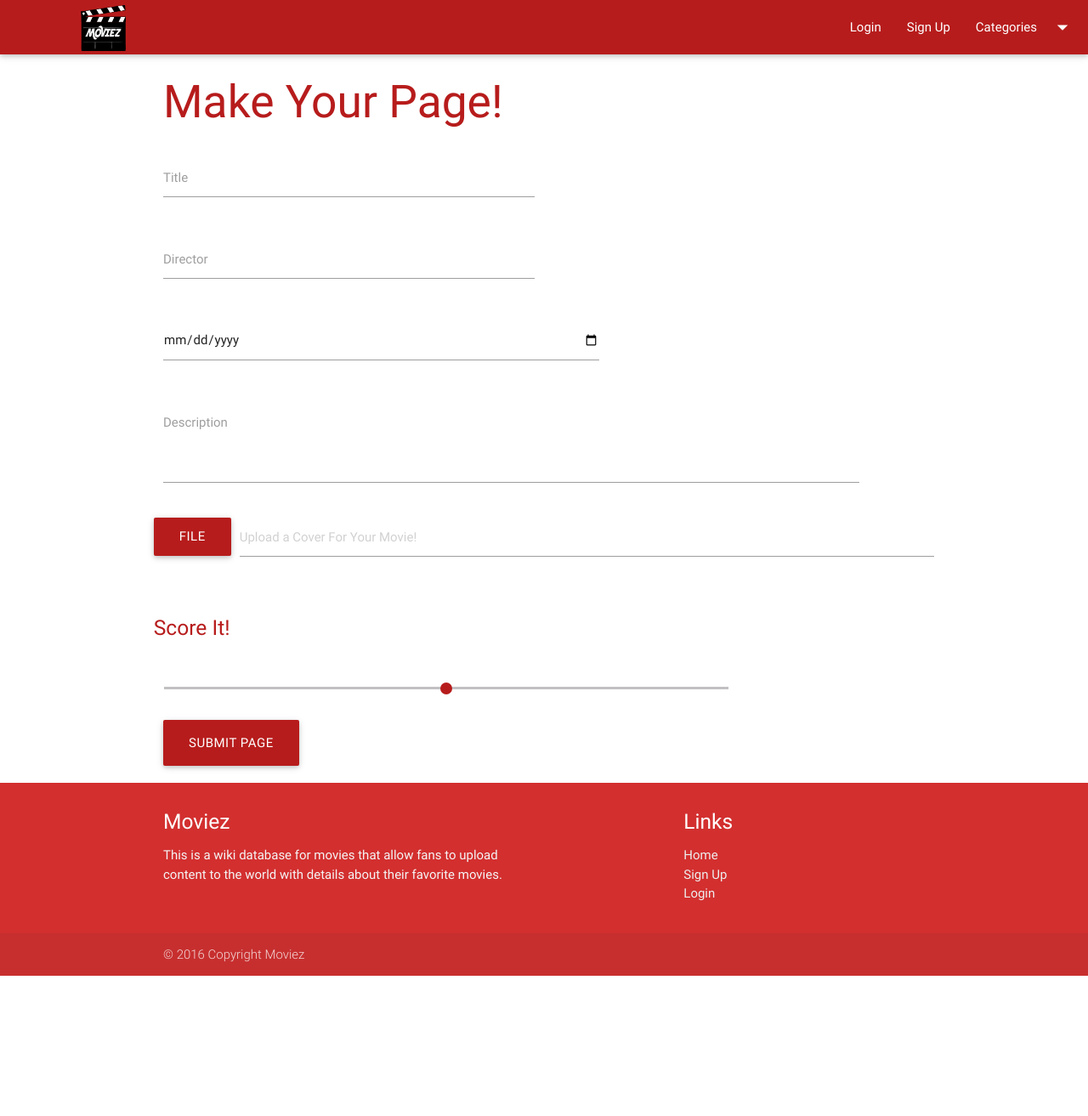
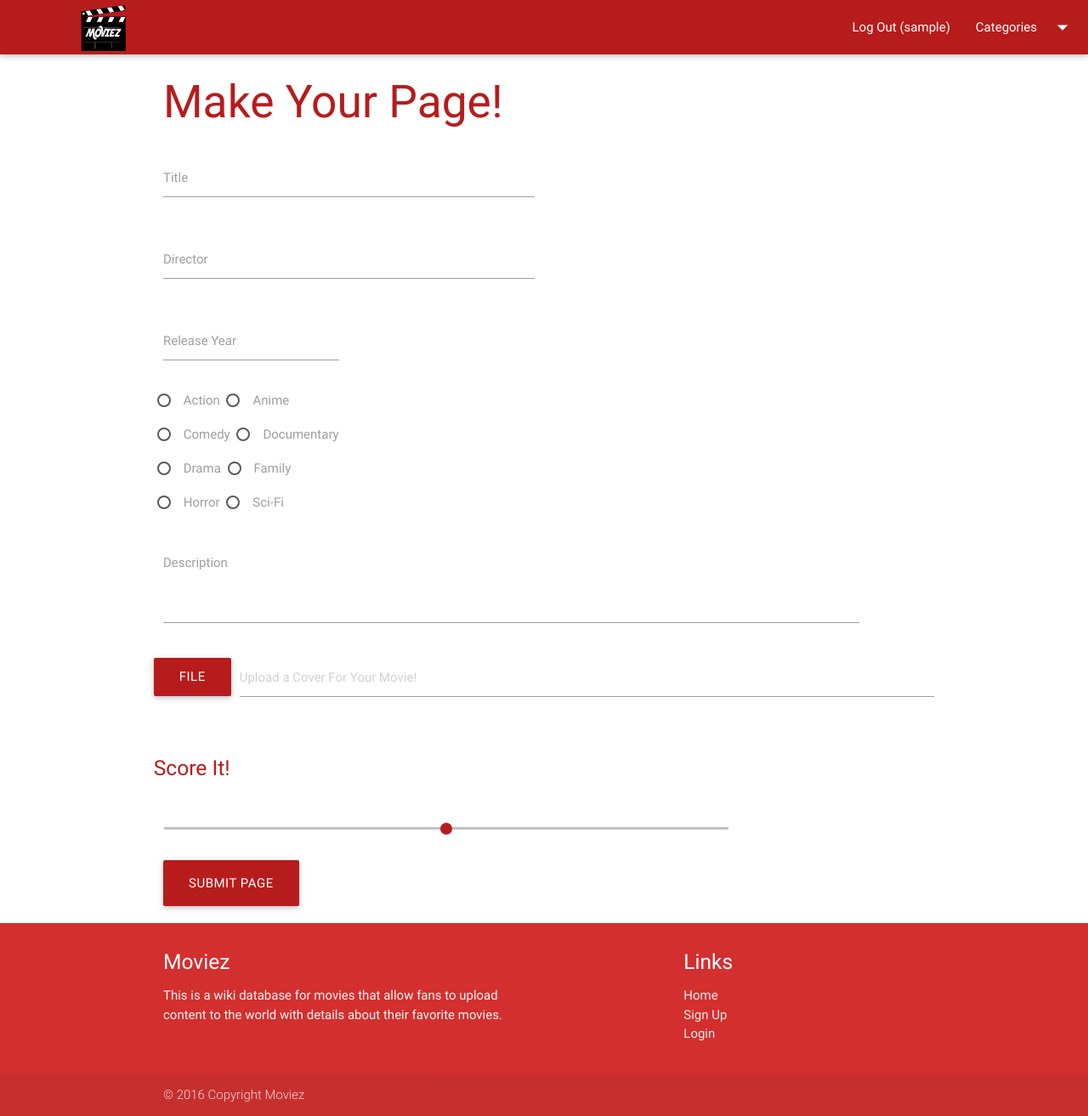
Before and after one commit to marquez-mollee-wm/last-project-2016, a PHP site: page /createMoviePage.php in a window 1280 px wide. Shown: the whole page at 85% size. Before the commit the page ends 1148 px from the top, so only its background shows below. Run offline with PHP 8.4, Linux system fonts and the light colour scheme; the visitor is signed in with stand-in values (Sample User, id 1); data that the repository does not hold is empty; some libraries are stand-ins or nearby versions.

Commit message:
More stuff.

```diff
--- a/admin.php
+++ b/admin.php
@@ -20,6 +20,10 @@
         margin-left: 1.5em;
         margin-top: .1em;
     }
+    #adLabel {
+        left: 4em;
+        margin-top: .5em;
+    }
 </style>
 
 <body>
@@ -31,7 +35,7 @@
 <nav class="red darken-4">
     <div class="nav-wrapper">
         <a href="index.php" class="brand-logo"><img class="brand-logo" src="moviez.png"></a>
-        <h3 class="brand-logo left">- Admin</h3>
+        <h3 id="adLabel" class="brand-logo left">- Admin</h3>
         <ul class="right hide-on-med-and-down">
             <li><a href="login.php">Approve</a></li>
             <li><a href="signup.php">Edit/Delete Pages</a></li>
--- a/createMoviePage.php
+++ b/createMoviePage.php
@@ -1,4 +1,6 @@
 <?php
+require_once ('connect.php');
+require_once ('startsession.php');
 
 if (@$_POST['formSubmit']) {
     $errorMessage = false;
@@ -21,15 +23,18 @@ if (@$_POST['formSubmit']) {
     }
 
 
-    $stmt = $dbh->prepare("INSERT INTO movies (name, director, release, description, picture, rating, moviescol, categories_idcategories, categories_idcategories, approve) VALUES (:title, :director, :releaseDate, :description, :picture, :rating, :moviescol, :categories_idcategories, :categories_idcategories, :approve)");
+    $stmt = $dbh->prepare("INSERT INTO `MovieZ`.`movies` (`name`, `director`, `release`, `description`, `picture`, `approve`, `rating`, `categories_idcategories`, `users_idusers`) VALUES (:title , :director, :releaseDate, :description, null, '0', :rating, :categoryId, :userId);
+");
 
     $result = $stmt->execute(
         array(
             'title' => $_POST['title'],
             'director' => $_POST['director'],
-            'picture' => $_POST['picture'],
+            'releaseDate' => $_POST['releaseDate'],
+            'description' => $_POST['description'],
             'rating' => $_POST['rating'],
-            'approve' => '0',
+            'categoryId' => $_POST['category'],
+            'userId' => $_SESSION['idusers']
         )
 
     );
@@ -55,7 +60,7 @@ require_once('header.php');
 <div class="container">
     <h2 class="red-text text-darken-4">Make Your Page!</h2>
     <div id="addPgFm" class="row red-form form-darken-4">
-        <form class="col s12">
+        <form method="post" class="col s12">
             <div class="row">
                 <div class="input-field col s6">
                     <input id="input_text" type="text" name="title">
@@ -69,14 +74,45 @@ require_once('header.php');
                 </div>
             </div>
             <div class="row">
-                <div class="input-field col s7">
-                    <input id="releaseDt" name="releaseDate" type="date" class="datepicker">
+                <div class="input-field col s3">
+                    <input id="releaseDt" name="releaseDate" type="text" maxlength="4">
+                    <label for="releaseDt">Release Year</label>
                 </div>
+            </div>
+            <div class="row">
+                <p>
+                    <input class="with-gap" name="category" type="radio" id="actionCat" />
+                    <label for="actionCat">Action</label>
+
+                    <input class="with-gap" name="category" type="radio" id="animeCat"  />
+                    <label for="animeCat">Anime</label>
+                </p>
+                <p>
+                    <input class="with-gap" name="category" type="radio" id="comedyCat" />
+                    <label for="comedyCat">Comedy</label>
+
+                    <input class="with-gap" name="category" type="radio" id="documentaryCat"  />
+                    <label for="documentaryCat">Documentary</label>
+                </p>
+                <p>
+                    <input class="with-gap" name="category" type="radio" id="dramaCat"  />
+                    <label for="dramaCat">Drama</label>
+
+                    <input class="with-gap" name="category" type="radio" id="familyCat"  />
+                    <label for="familyCat">Family</label>
+                </p>
+                <p>
+                    <input class="with-gap" name="category" type="radio" id="horrorCat"  />
+                    <label for="horrorCat">Horror</label>
+
+                    <input class="with-gap" name="category" type="radio" id="sciFiCat"  />
+                    <label for="sciFiCat">Sci-Fi</label>
+                </p>
             </div>
             <div class="row">
                 <div class="input-field col s11">
                     <textarea id="textarea1" name="description" class="materialize-textarea"></textarea>
-                    <label for="textarea1">Description</label>
+                    <label for="sciFiCat">Description</label>
                 </div>
             </div>
             <div class="row">
@@ -95,18 +131,19 @@ require_once('header.php');
                 <h5 class="red-text text-darken-4">Score It!</h5>
                 <div class="input-field col s9">
                     <p class="range-field">
-                        <input type="range" name="rating" id="test5" min="0" max="100" />
+                        <input type="range" name="rating" id="test5" min="0" max="100"/>
                     </p>
                 </div>
             </div>
-            <button class="waves-effect waves-light btn-large" type="submit" name="formSubmit" value="1"><a class="makePgButton">Submit Page</a></button>
+            <button class="waves-effect waves-light btn-large" type="submit" name="formSubmit" value="1"><a
+                    class="makePgButton">Submit Page</a></button>
         </form>
 
     </div>
 </div>
 
 <?php
-require_once ('footer.php');
+require_once('footer.php');
 ?>
 
 </body>
--- a/header.php
+++ b/header.php
@@ -106,8 +106,15 @@ foreach($dbh->query($query) as $row) {
     <div class="nav-wrapper">
         <a href="index.php" class="brand-logo"><img class="brand-logo" src="moviez.png"></a>
         <ul class="right hide-on-med-and-down">
-            <li><a href="login.php">Login</a></li>
-            <li><a href="signup.php">Sign Up</a></li>
+            <?php if (isset($_SESSION['username'])) {
+                echo '<li><a href="logout.php">Log Out (' . $_SESSION['username'] . ')</a></li>';
+
+            }
+            else{
+                echo '<li><a href="login.php">Login</a></li>';
+                echo '<li><a href="signup.php">Sign Up</a></li>';
+            }
+            ?>
             <!-- Dropdown Trigger -->
             <li><a class="dropdown-button" href="#!" data-activates="dropdown1">Categories<i class="material-icons right">arrow_drop_down</i></a></li>
         </ul>
```
